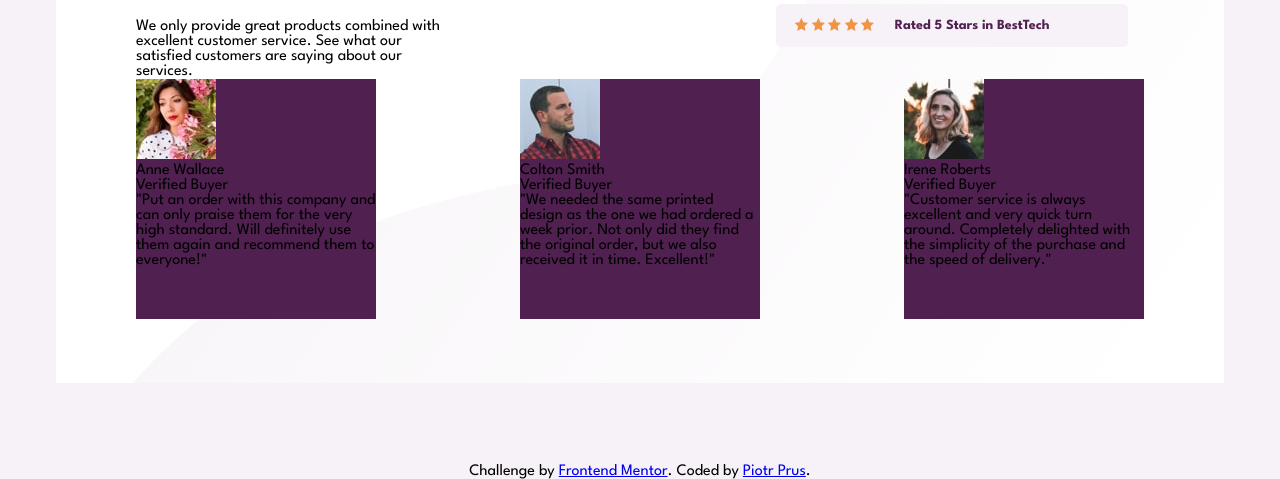
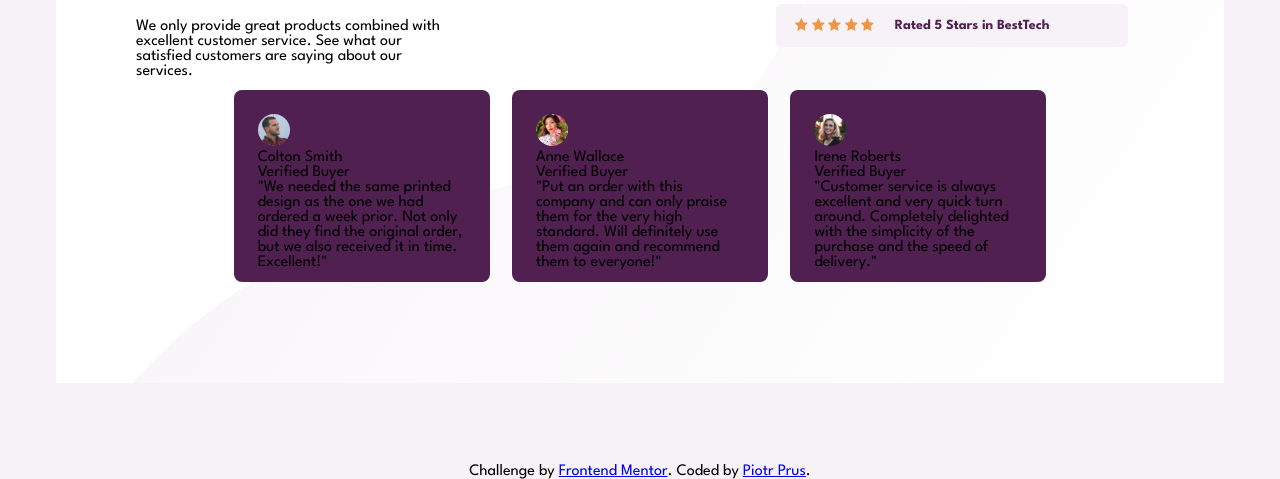
Before and after one commit to Piotrek1994/Social-proof-section, a plain HTML site: page index.html in a window 1280 px wide. Shown: the part 321-800 px from the top of the page. Drawn offline with Linux system fonts and the light colour scheme.

Commit message:
Adding css to cards

```diff
--- a/index.html
+++ b/index.html
@@ -66,24 +66,28 @@
 
 
     <div class="card-bottom">
-      <div class="card-comment">
-        <img src="./images/image-anne.jpg" alt="photo of women">
+
+      <div class="card-comment card-comment_left">
+        <img class="card-comment_avatar" src="./images/image-colton.jpg" alt="photo of man">
+        <p class="name-surname">Colton Smith</p>
+        <p class="status">Verified Buyer</p>
+        <p class="comment">"We needed the same printed design as the one we had ordered a week prior.
+          Not only did they find the original order, but we also received it in time.
+          Excellent!"</p>
+      </div>
+      <div class="card-comment card-comment_mid">
+        <img class="card-comment_avatar" src="./images/image-anne.jpg" alt="photo of women">
         <p class="name-surname">Anne Wallace</p>
         <p class="status">Verified Buyer</p>
         <p class="comment">"Put an order with this company and can only praise them for the very high
           standard. Will definitely use them again and recommend them to everyone!"
         </p>
       </div>
-      <div class="card-comment">
-        <img src="./images/image-colton.jpg" alt="photo of man">
-        <p class="name-surname">Colton Smith</p>
-        <p class="status">Verified Buyer</p>
-        <p class="comment">"We needed the same printed design as the one we had ordered a week prior.
-          Not only did they find the original order, but we also received it in time.
-          Excellent!"</p>
-      </div>
-      <div class="card-comment">
-        <img src="./images/image-irene.jpg" alt="photo of women">
+
+
+
+      <div class="card-comment card-comment_right">
+        <img class="card-comment_avatar" src="./images/image-irene.jpg" alt="photo of women">
         <p class="name-surname">Irene Roberts</p>
         <p class="status">Verified Buyer</p>
         <p class="comment">"Customer service is always excellent and very quick turn around. Completely
--- a/style.css
+++ b/style.css
@@ -92,15 +92,25 @@ background-size: cover
 
 .card-bottom {
     display: flex;
-    justify-content: space-between;
+    justify-content: center;
     height: 50%;
 }
 
 .card-comment {
-    width: 15rem;
-    height: 15rem;
-    background-color: hsl(300, 43%, 22%);;
+    width: 16rem;
+    height: 12rem;
+    margin: 0.7rem;
+    padding: 1.5rem;
+    background-color: hsl(300, 43%, 22%);
+    border-radius: 0.5rem;
 }
+
+.card-comment_avatar {
+    width:2rem;
+    height: 2rem;
+    border-radius: 50%;
+}
+
 
 footer {
 	position: absolute;
```
